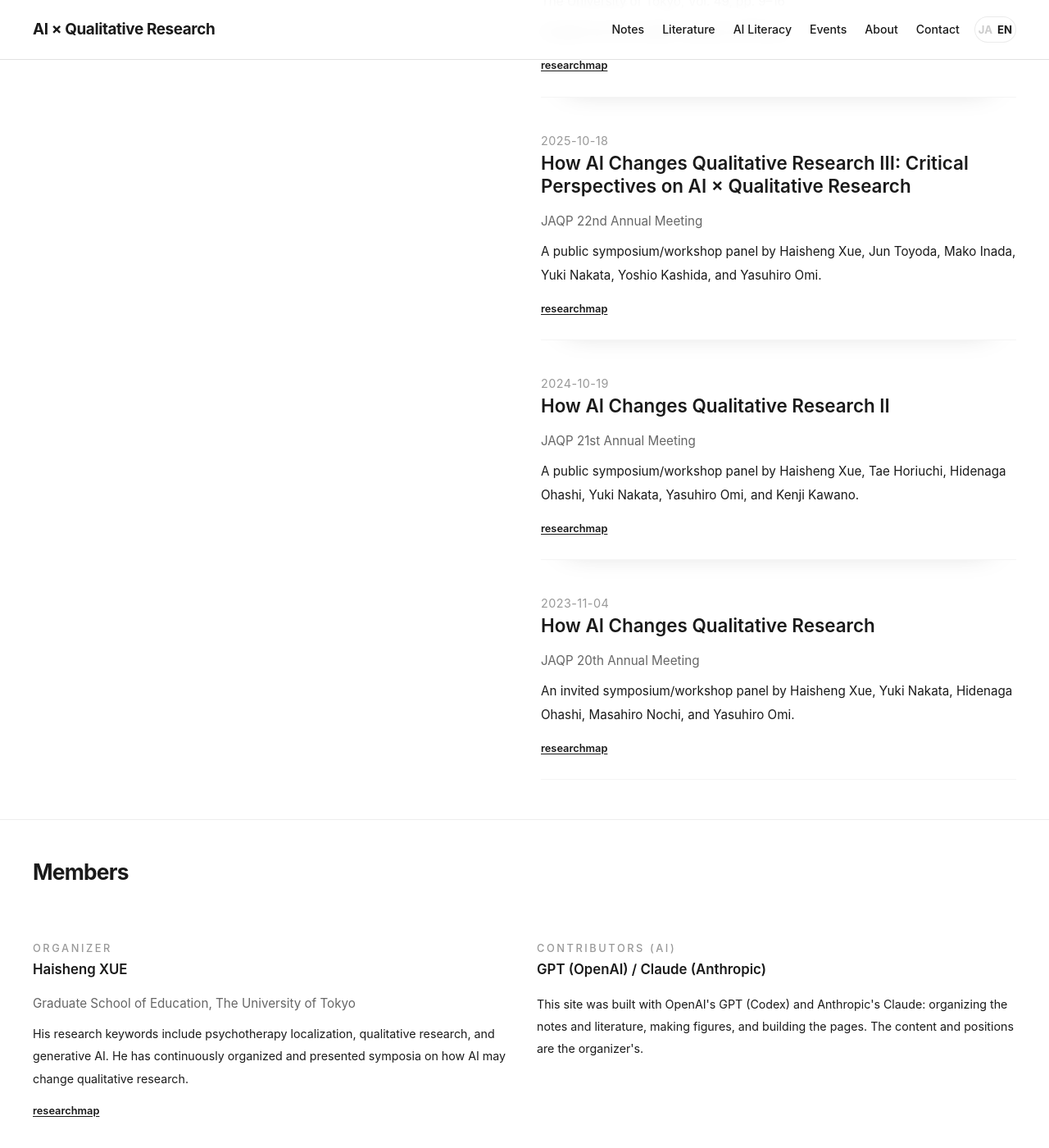
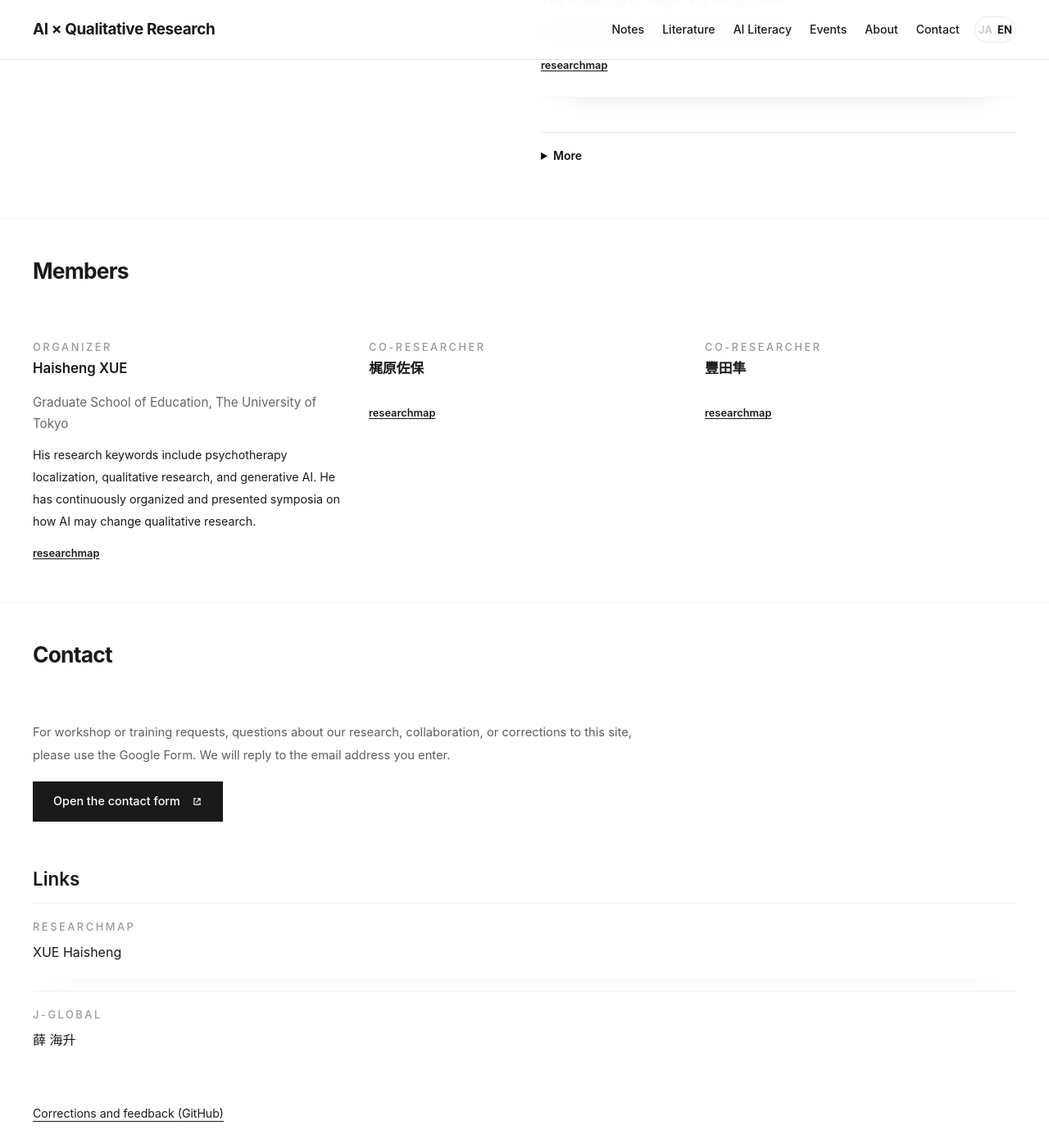
Before and after one commit to xuehaisheng/ai-qualitative-research, a Jekyll site: the page built from index.html, in a window 1280 px wide and 1400 px high, scrolled down 4089 px. Shown: the whole window at 82% size. Built offline with Jekyll 4.4.1, drawn with Linux system fonts in a browser that asks for light colours; some of the changed text lies outside the part shown.

Commit message:
共同研究者を追加し、一覧を「もっと見る」に統一

```diff
--- a/index.html
+++ b/index.html
@@ -83,7 +83,7 @@ This site aims to become more than an announcement page: a place where qualitati
 <h3 data-bilingual="" data-en="A Consideration of the Ethics and Methodological Integrity of Generative Artificial Intelligence in Qualitative Research: Guidelines for Qualitative Psychology" data-ja="A Consideration of the Ethics and Methodological Integrity of Generative Artificial Intelligence in Qualitative Research: Guidelines for Qualitative Psychology">A Consideration of the Ethics and Methodological Integrity of Generative Artificial Intelligence in Qualitative Research: Guidelines for Qualitative Psychology</h3>
 <p data-bilingual="" data-en="This editorial by Heidi M. Levitt presents Qualitative Psychology's policy on generative AI use in qualitative research. It summarizes ethical, scientific, methodological-integrity, social-justice, and environmental concerns, and prohibits using AI as a primary or unchecked source in peer review, literature review, method writing, data collection and analysis, reporting findings, interpretation, and citation searching, while offering limited guidance on translation and citation of AI-generated content." data-ja="Heidi M. Levitt による『Qualitative Psychology』の編集論文である。生成AIの利用が質的研究の倫理、科学性、方法論的整合性、社会的公正、環境面に及ぼす問題を整理し、同誌のAI利用方針を示している。査読、文献レビュー、方法記述、データ収集・分析、分析結果の記述、解釈などへのAI利用を禁じ、引用探索ではAIを唯一の、主要な、または未検証の情報源として用いることを禁じている。翻訳や文単位の修正には別の指針を示している。">Heidi M. Levitt による『Qualitative Psychology』の編集論文である。生成AIの利用が質的研究の倫理、科学性、方法論的整合性、社会的公正、環境面に及ぼす問題を整理し、同誌のAI利用方針を示している。査読、文献レビュー、方法記述、データ収集・分析、分析結果の記述、解釈などへのAI利用を禁じ、引用探索ではAIを唯一の、主要な、または未検証の情報源として用いることを禁じている。翻訳や文単位の修正には別の指針を示している。</p>
 <a class="text-link" data-bilingual="" data-en="Full text" data-ja="本文リンク" href="https://doi.org/10.1037/qup0000353" rel="noopener" target="_blank">本文リンク</a> <a class="source-link" href="https://www.apa.org/pubs/journals/qua/ai-policy" target="_blank" rel="noopener">公式のAI利用方針</a>
-</article></div><details class="reader-details"><summary data-bilingual data-ja="ほかの文献紹介" data-en="More literature">ほかの文献紹介</summary><div class="card-grid card-grid-3"><article class="card glass-card note-card lit-preview-card">
+</article></div><details class="reader-details"><summary data-bilingual data-ja="もっと見る" data-en="More" aria-label="AIと質的研究の文献をもっと見る">もっと見る</summary><div class="card-grid card-grid-3"><article class="card glass-card note-card lit-preview-card">
 <div class="card-meta" data-bilingual="" data-en="Nguyen &amp; Welch (2026) / online September 30, 2025" data-ja="Nguyen &amp; Welch (2026) / online 2025年9月30日">Nguyen &amp; Welch (2026) / online 2025年9月30日</div>
 <h3 data-bilingual="" data-en="Generative Artificial Intelligence in Qualitative Data Analysis: Analyzing—Or Just Chatting?" data-ja="Generative Artificial Intelligence in Qualitative Data Analysis: Analyzing—Or Just Chatting?">Generative Artificial Intelligence in Qualitative Data Analysis: Analyzing—Or Just Chatting?</h3>
 <p data-bilingual="" data-en="This article by Duc Cuong Nguyen and Catherine Welch examines, from technological and methodological perspectives, whether generative AI is an appropriate tool for qualitative data analysis. Through their own evaluation, comparisons with existing studies, and assessment of AI features in qualitative-analysis software, the authors argue that LLM chatbots do not reliably perform searching, coding, interpretation of meaning, or theoretical abstraction, and that plausible-looking outputs themselves create epistemic risks." data-ja="Duc Cuong Nguyen と Catherine Welch による論文である。生成AIが質的データ分析に適した「分析ツール」なのかを、技術的・方法論的に検討している。著者らは、自らのデータ分析、既存研究との比較、質的分析ソフトのAI機能の検証を通じて、LLMチャットボットは検索、コーディング、意味解釈、理論的抽象化を安定して担うものではなく、もっともらしい応答が分析に見えること自体が認識論的リスクを生むと論じている。">Duc Cuong Nguyen と Catherine Welch による論文である。生成AIが質的データ分析に適した「分析ツール」なのかを、技術的・方法論的に検討している。著者らは、自らのデータ分析、既存研究との比較、質的分析ソフトのAI機能の検証を通じて、LLMチャットボットは検索、コーディング、意味解釈、理論的抽象化を安定して担うものではなく、もっともらしい応答が分析に見えること自体が認識論的リスクを生むと論じている。</p>
@@ -130,7 +130,7 @@ This site aims to become more than an announcement page: a place where qualitati
 <h3 data-bilingual="" data-en="Context" data-ja="コンテキスト">コンテキスト</h3>
 <p data-bilingual="" data-en="Context is everything an AI can see at once: instructions, the conversation so far, attached files. Since around 2025, what you show the model has come to matter more than how you phrase the question. Note that material in the middle of a long input is easily missed." data-ja="コンテキストは、AIが一度に見られる情報の全体で、指示、それまでの会話、添付した資料などが含まれる。2025年ごろから、「どう聞くか」より「何を見せるか」が大事だと言われるようになった。長い資料の真ん中は見落とされやすい点にも注意したい。">コンテキストは、AIが一度に見られる情報の全体で、指示、それまでの会話、添付した資料などが含まれる。2025年ごろから、「どう聞くか」より「何を見せるか」が大事だと言われるようになった。長い資料の真ん中は見落とされやすい点にも注意したい。</p>
 <a class="text-link" data-bilingual="" data-en="Read more" data-ja="詳しく見る" href="{{ '/literacy/context/' | relative_url }}">詳しく見る</a>
-</article></div><details class="reader-details"><summary>RAG・CoT・Agentic AI</summary><div class="card-grid card-grid-3"><article class="card glass-card">
+</article></div><details class="reader-details"><summary data-bilingual data-ja="もっと見る" data-en="More" aria-label="AIリテラシーの記事をもっと見る">もっと見る</summary><div class="card-grid card-grid-3"><article class="card glass-card">
 <h3 data-bilingual="" data-en="RAG" data-ja="RAG">RAG</h3>
 <p data-bilingual="" data-en="IBM describes RAG as “an architecture for optimizing the performance of an artificial intelligence model by connecting it with external knowledge bases.” In research practice, it supports AI responses by connecting them to external sources such as papers, documents, and notes." data-ja="IBMはRAGを “an architecture for optimizing the performance of an artificial intelligence model by connecting it with external knowledge bases” と説明している。研究資料、論文、メモなど外部知識を参照しながらAIの応答を補助する仕組みである。">IBMはRAGを “an architecture for optimizing the performance of an artificial intelligence model by connecting it with external knowledge bases” と説明している。研究資料、論文、メモなど外部知識を参照しながらAIの応答を補助する仕組みである。</p>
 <a class="text-link" data-bilingual="" data-en="Source: IBM" data-ja="引用元: IBM" href="https://www.ibm.com/think/topics/retrieval-augmented-generation" rel="noopener" target="_blank">引用元: IBM</a>
@@ -169,7 +169,7 @@ This site aims to become more than an announcement page: a place where qualitati
 <h4 data-bilingual="" data-en="How Do Qualitative Researchers Discuss Generative AI? A New Attempt at Qualitative Meta-Synthesis" data-ja="質的研究者は生成AIをどう論じるか――質的メタ統合の新たな試みを通して――">質的研究者は生成AIをどう論じるか――質的メタ統合の新たな試みを通して――</h4>
 <div class="entry-place" data-bilingual="" data-en="JAQP 23rd Annual Meeting, poster presentation (Hongo Campus, The University of Tokyo)" data-ja="日本質的心理学会第23回大会 ポスター発表（東京大学本郷キャンパス）">日本質的心理学会第23回大会 ポスター発表（東京大学本郷キャンパス）</div>
 <p data-bilingual="" data-en="A poster by Xue, Kajiwara, and Toyoda. Using qualitative meta-synthesis, it examined how qualitative researchers have written about generative AI." data-ja="薛海升、梶原佐保、豐田隼によるポスター発表。質的研究者が生成AIをどう論じてきたかを、質的メタ統合で調べた。">薛海升、梶原佐保、豐田隼によるポスター発表。質的研究者が生成AIをどう論じてきたかを、質的メタ統合で調べた。</p>
-<a class="text-link" data-bilingual="" data-en="How we did it (note)" data-ja="研究の進め方（研究ノート）" href="{{ '/articles/meta-synthesis-with-ai/' | relative_url }}">研究の進め方（研究ノート）</a> <a class="text-link" data-bilingual="" data-en="Findings (note)" data-ja="結果の概要（研究ノート）" href="{{ '/articles/qualitative-reactions/' | relative_url }}">結果の概要（研究ノート）</a>
+<a class="text-link" data-bilingual="" data-en="How we did it (note)" data-ja="研究の進め方（研究ノート）" href="{{ '/articles/meta-synthesis-with-ai/' | relative_url }}">研究の進め方（研究ノート）</a> <a class="text-link" data-bilingual="" data-en="Findings (PDF)" data-ja="結果の概要（PDF）" href="{{ '/assets/pdf/2026-10-31_ai-qualitative-meta-synthesis-poster.pdf' | relative_url }}" rel="noopener" target="_blank">結果の概要（PDF）</a>
 </article>
 <article class="entry-item">
 <div class="entry-date">2026-10-30</div>
@@ -185,6 +185,8 @@ This site aims to become more than an announcement page: a place where qualitati
 <p data-bilingual="" data-en="A paper by Xue, Inada, Toyoda, and Nochi." data-ja="薛海升、稲田真子、豐田隼、能智正博による論文。">薛海升、稲田真子、豐田隼、能智正博による論文。</p>
 <a class="text-link" data-bilingual="" data-en="researchmap" data-ja="researchmap" href="https://researchmap.jp/XUEHaisheng/published_papers" rel="noopener" target="_blank">researchmap</a>
 </article>
+<details class="reader-details archive-more"><summary data-bilingual data-ja="もっと見る" data-en="More" aria-label="過去の記録をもっと見る">もっと見る</summary>
+<div class="entry-list">
 <article class="entry-item">
 <div class="entry-date">2025-10-18</div>
 <h4 data-bilingual="" data-en="How AI Changes Qualitative Research III: Critical Perspectives on AI × Qualitative Research" data-ja="AIが質的研究をどう変えていくか――その③――AI×質的研究をめぐる批判的展望">AIが質的研究をどう変えていくか――その③――AI×質的研究をめぐる批判的展望</h4>
@@ -207,6 +209,8 @@ This site aims to become more than an announcement page: a place where qualitati
 <a class="text-link" data-bilingual="" data-en="researchmap" data-ja="researchmap" href="https://researchmap.jp/XUEHaisheng/presentations/43988317" rel="noopener" target="_blank">researchmap</a>
 </article>
 </div>
+</details>
+</div>
 </div>
 </div>
 </div>
@@ -227,9 +231,14 @@ This site aims to become more than an announcement page: a place where qualitati
 <a class="text-link" data-bilingual="" data-en="researchmap" data-ja="researchmap" href="https://researchmap.jp/XUEHaisheng" rel="noopener" target="_blank">researchmap</a>
 </article>
 <article class="card glass-card member-card">
-<div class="card-meta" data-bilingual="" data-en="Contributors (AI)" data-ja="協力（AI）">協力（AI）</div>
-<h3 data-bilingual="" data-en="GPT (OpenAI) / Claude (Anthropic)" data-ja="GPT（OpenAI）・Claude（Anthropic）">GPT（OpenAI）・Claude（Anthropic）</h3>
-<p data-bilingual="" data-en="This site was built with OpenAI's GPT (Codex) and Anthropic's Claude: organizing the notes and literature, making figures, and building the pages. The content and positions are the organizer's." data-ja="このサイトは、OpenAIのGPT（Codex）とAnthropicのClaudeと一緒に作っている。記事と文献の整理、図、ページの実装を手伝ってもらった。内容と立場は、運営のものである。">このサイトは、OpenAIのGPT（Codex）とAnthropicのClaudeと一緒に作っている。記事と文献の整理、図、ページの実装を手伝ってもらった。内容と立場は、運営のものである。</p>
+<div class="card-meta" data-bilingual="" data-en="Co-researcher" data-ja="共同研究者">共同研究者</div>
+<h3>梶原佐保</h3>
+<a class="text-link" href="https://researchmap.jp/sahokajiwara" rel="noopener" target="_blank" aria-label="梶原佐保のresearchmap">researchmap</a>
+</article>
+<article class="card glass-card member-card">
+<div class="card-meta" data-bilingual="" data-en="Co-researcher" data-ja="共同研究者">共同研究者</div>
+<h3>豐田隼</h3>
+<a class="text-link" href="https://researchmap.jp/toyoda.h" rel="noopener" target="_blank" aria-label="豐田隼のresearchmap">researchmap</a>
 </article>
 </div>
 </div>
```
